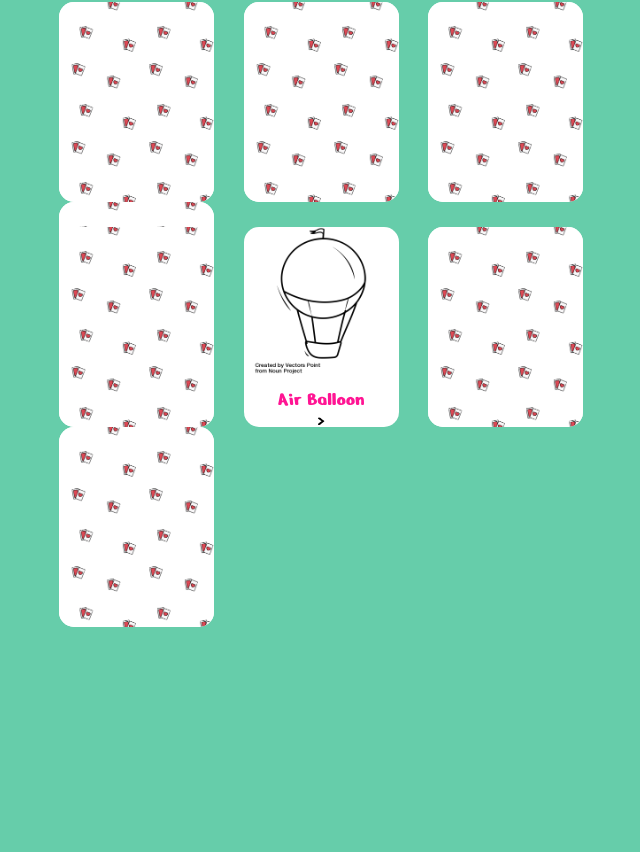
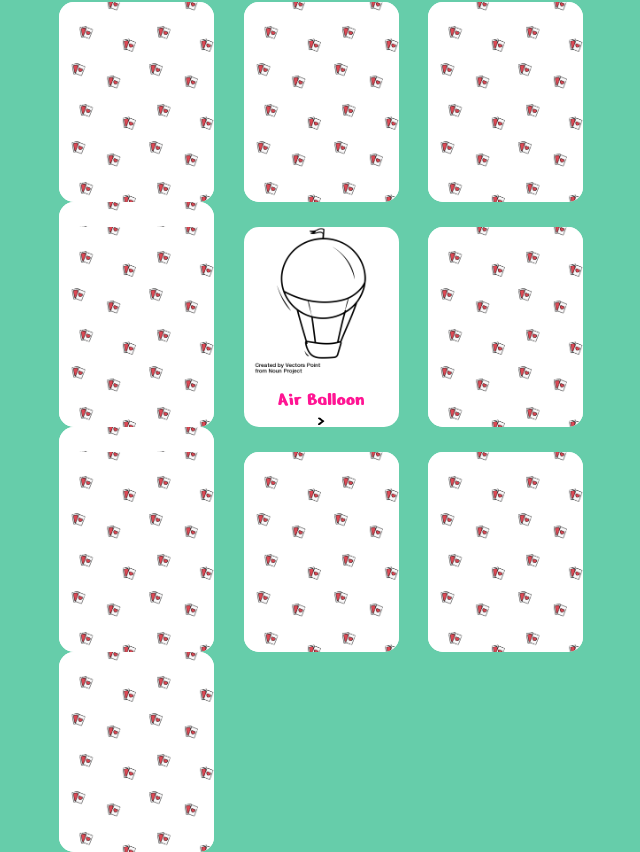
Before and after one commit to MarcoMihajlovic/html-css-memory, a plain HTML site: page index.html in a window 1280 px wide. Shown: the part 91-943 px from the top of the page, without its empty margins (267-907 px from the left). Before the commit the page ends 800 px from the top, so only its background shows below. Drawn offline with Linux system fonts and the light colour scheme.

Commit message:
Terza Row
Implementazione della Terza Row

```diff
--- a/index.html
+++ b/index.html
@@ -93,6 +93,45 @@
           </div>
         </div>
 
+        <!-- Fine Seconda Row -->
+
+        <!-- Inizio Terza Row -->
+
+        <div class="row">
+          <div class="cards">
+
+            <div class="card">
+              <img class="img" src="img/noun_Tram_3134750.png" alt="">
+              <p class="text">Tram</p>
+              <div class="cover">
+              </div>
+            </div>
+
+            <div class="card">
+              <img class="img" src="img/noun_Tractor_3134797.png" alt="">
+              <p class="text">Tractor</p>
+              <div class="cover">
+              </div>
+            </div>
+
+            <div class="card">
+              <img class="img" src="img/noun_Bicycle_3134821.png" alt="">
+              <p class="text">Bicycle</p>
+              <div class="cover">
+              </div>
+            </div>
+
+            <div class="card">
+              <img class="img" src="img/noun_Submarine_3134738.png" alt="">
+              <p class="text">Submarine</p>
+              <div class="cover">
+              </div>
+            </div>
+
+          </div>
+        </div>
+
+        <!-- Fine Terza Row -->
       </div>
     </main>
     <!-- Fine Main -->
```
